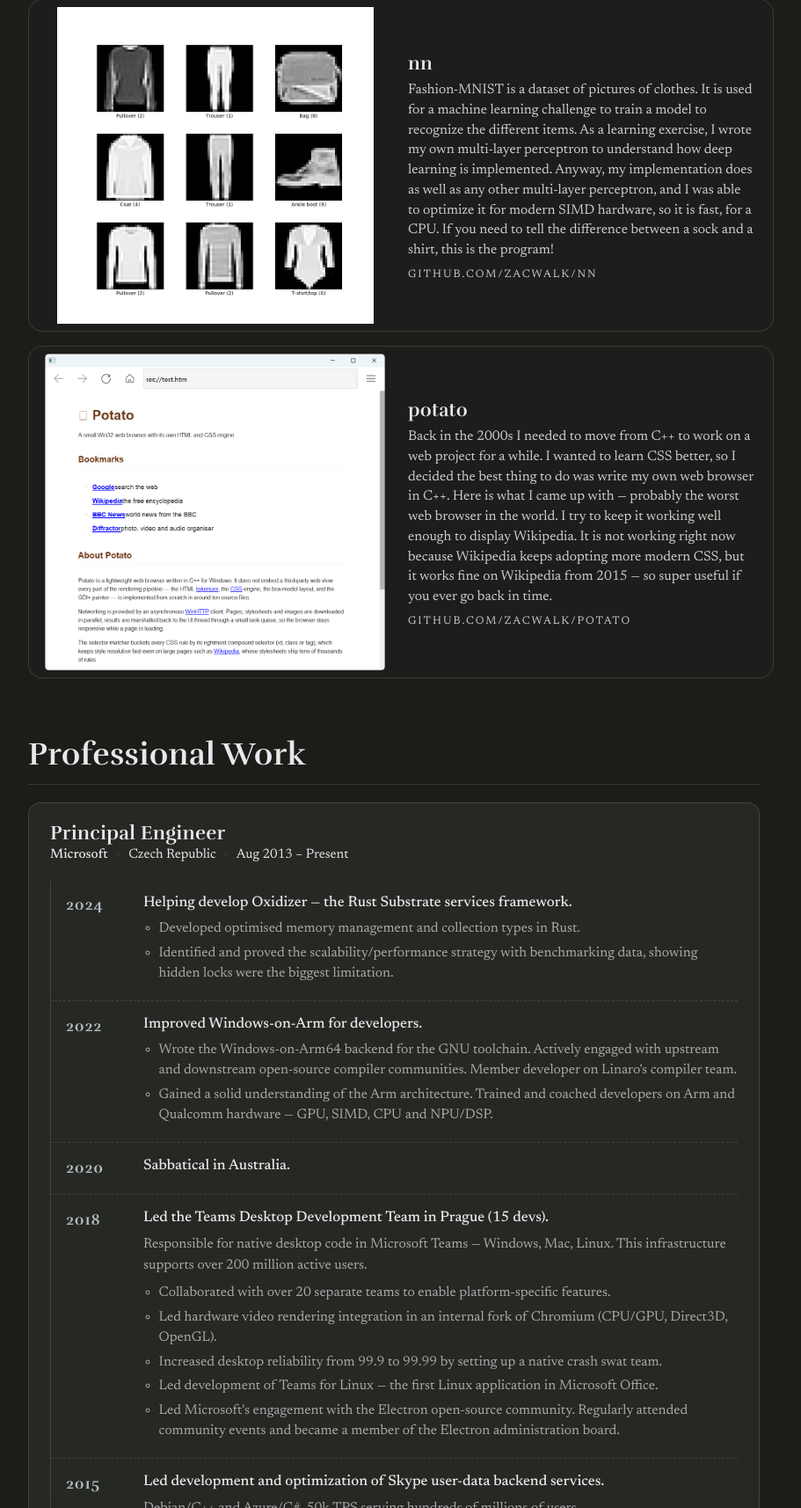
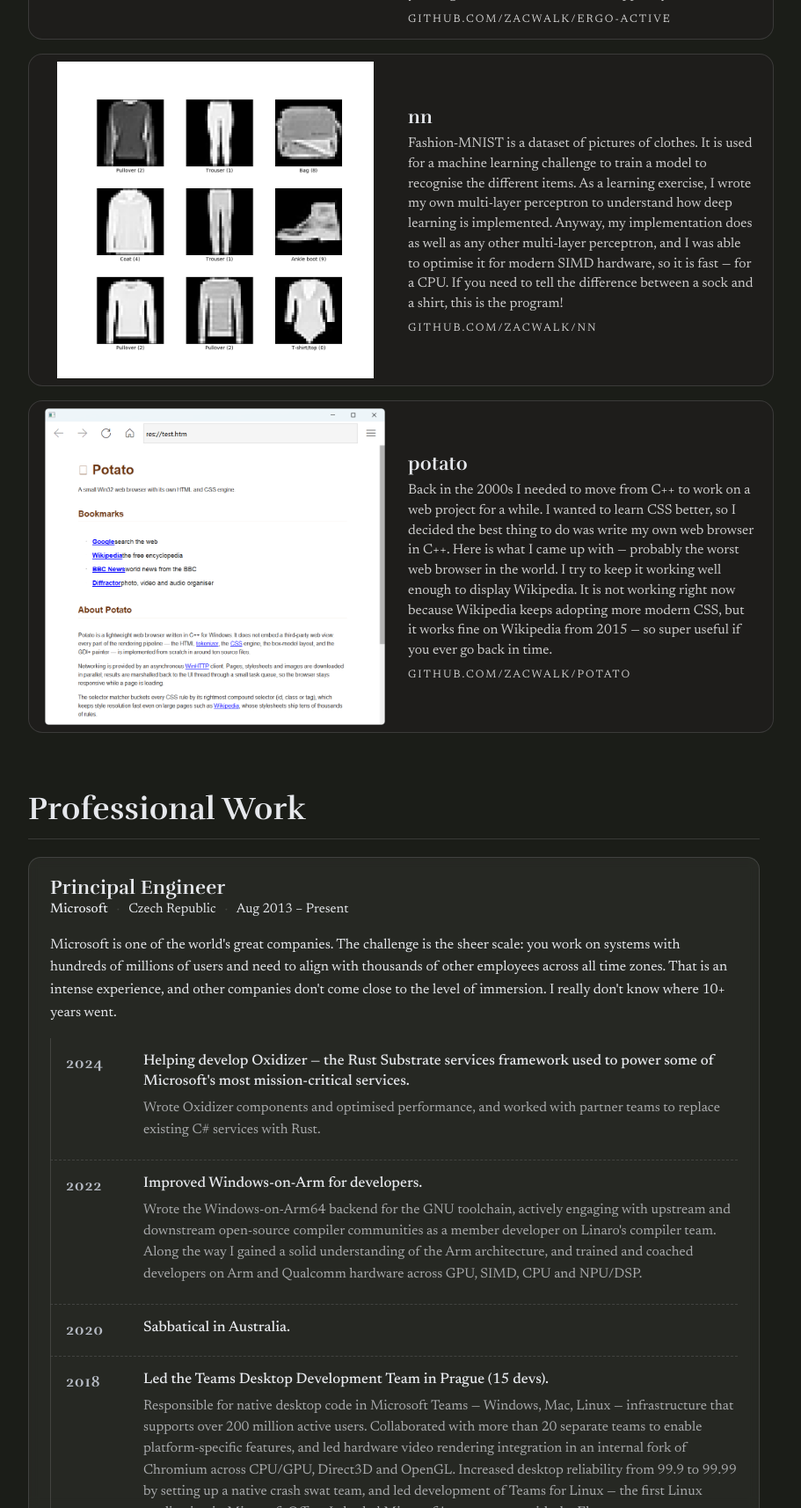
Before and after one commit to ZacWalk/rethinkify, a Flask app: page / in a window 1280 px wide. Shown: the part 4786-6500 px from the top of the page at 88% size, without its empty margins (184-1095 px from the left). Run offline with Flask 3, Linux system fonts and the light colour scheme.

Commit message:
Added screenshot

```diff
--- a/web/app.yaml
+++ b/web/app.yaml
@@ -8,6 +8,8 @@
 handlers:
   - url: /static
     static_dir: static
+    secure: always
 
   - url: /.*
     script: auto
+    secure: always
--- a/web/templates/index.html
+++ b/web/templates/index.html
@@ -95,7 +95,7 @@
               </div>
               <div class="site-card-body">
                 <h3 class="site-card-title">Diffractor</h3>
-                <p class="site-card-desc">Lightweight photo and video management for Windows.</p>
+                <p class="site-card-desc">The fastest photo and video organizer on Windows.</p>
                 <span class="site-card-cta">diffractor.com</span>
               </div>
             </a>
@@ -122,7 +122,7 @@
               </div>
               <div class="site-card-body">
                 <h3 class="site-card-title">Alpha Galactica</h3>
-                <p class="site-card-desc">Independent equity research with a quantitative tilt — semis, infra, software,
+                <p class="site-card-desc">Independent technology stock research — semis, software,
                   AI.</p>
                 <span class="site-card-cta">alphagalactica.com</span>
               </div>
@@ -173,11 +173,14 @@
               </div>
               <div class="site-card-body">
                 <h3 class="site-card-title">nnc</h3>
-                <p class="site-card-desc">For a while I was a compiler engineer — back when Microsoft paid me to write the
-                  Windows-on-ARM backend for GCC. That was a lot of fun, and I always had this idea that if you could
-                  just compile an LLM for CPU, then Jensen Huang would be out of business. So this is my attempt. It can
-                  compile and run Gemma 3 at about 200 ms per token on my PC with AVX2. Jensen Huang is safe for the
-                  moment, at least until the CPU vendors get their act together and add a SIMD instruction set for FP8.</p>
+                <p class="site-card-desc">For a while I was a compiler engineer — and I always had this idea that
+                  if you could just compile an LLM for CPU, then Jensen Huang would be out of business. NNC is my LLM
+                  compiler and JIT. It can compile and run Gemma 3 at about 200 ms per token on my PC with AVX2. Jensen
+                  Huang is safe for the moment, but I am looking forward to FP8 landing in SIMD on the CPU. Inference
+                  is mostly memory-bandwidth bound at this point, so FP8 would let the model run a lot more
+                  efficiently. Intel has already committed to FP8 vector instructions in AVX10.2, and hopefully AMD
+                  follows with FP8 SIMD in Zen 6 or Zen 7 for Ryzen and EPYC. Once that lands, a CPU-only LLM stack
+                  starts to look a lot more interesting.</p>
                 <span class="site-card-cta">github.com/ZacWalk/nnc</span>
               </div>
             </a>
@@ -346,11 +349,11 @@
               <div class="site-card-body">
                 <h3 class="site-card-title">nn</h3>
                 <p class="site-card-desc">Fashion-MNIST is a dataset of pictures of clothes. It is used for a machine
-                  learning challenge to train a model to recognize the different items. As a learning exercise, I wrote
+                  learning challenge to train a model to recognise the different items. As a learning exercise, I wrote
                   my own multi-layer perceptron to understand how deep learning is implemented. Anyway, my
-                  implementation does as well as any other multi-layer perceptron, and I was able to optimize it for
-                  modern SIMD hardware, so it is fast, for a CPU. If you need to tell the difference between a sock and
-                  a shirt, this is the program!</p>
+                  implementation does as well as any other multi-layer perceptron, and I was able to optimise it for
+                  modern SIMD hardware, so it is fast — for a CPU. If you need to tell the difference between a sock
+                  and a shirt, this is the program!</p>
                 <span class="site-card-cta">github.com/ZacWalk/nn</span>
               </div>
             </a>
@@ -393,16 +396,19 @@
               </p>
             </header>
 
+            <p>Microsoft is one of the world's great companies. The challenge is the sheer scale: you work on systems
+              with hundreds of millions of users and need to align with thousands of other employees across all time
+              zones. That is an intense experience, and other companies don't come close to the level of immersion. I
+              really don't know where 10+ years went.</p>
+
             <ol class="timeline">
               <li class="entry">
                 <div class="entry-year">2024</div>
                 <div class="entry-body">
-                  <h4>Helping develop Oxidizer — the Rust Substrate services framework.</h4>
-                  <ul>
-                    <li>Developed optimised memory management and collection types in Rust.</li>
-                    <li>Identified and proved the scalability/performance strategy with benchmarking data, showing
-                      hidden locks were the biggest limitation.</li>
-                  </ul>
+                  <h4>Helping develop Oxidizer — the Rust Substrate services framework used to power some of
+                    Microsoft's most mission-critical services.</h4>
+                  <p>Wrote Oxidizer components and optimised performance, and worked with partner teams to replace
+                    existing C# services with Rust.</p>
                 </div>
               </li>
 
@@ -410,12 +416,10 @@
                 <div class="entry-year">2022</div>
                 <div class="entry-body">
                   <h4>Improved Windows-on-Arm for developers.</h4>
-                  <ul>
-                    <li>Wrote the Windows-on-Arm64 backend for the GNU toolchain. Actively engaged with upstream and
-                      downstream open-source compiler communities. Member developer on Linaro's compiler team.</li>
-                    <li>Gained a solid understanding of the Arm architecture. Trained and coached developers on Arm and
-                      Qualcomm hardware — GPU, SIMD, CPU and NPU/DSP.</li>
-                  </ul>
+                  <p>Wrote the Windows-on-Arm64 backend for the GNU toolchain, actively engaging with upstream and
+                    downstream open-source compiler communities as a member developer on Linaro's compiler team. Along
+                    the way I gained a solid understanding of the Arm architecture, and trained and coached developers
+                    on Arm and Qualcomm hardware across GPU, SIMD, CPU and NPU/DSP.</p>
                 </div>
               </li>
 
@@ -430,25 +434,21 @@
                 <div class="entry-year">2018</div>
                 <div class="entry-body">
                   <h4>Led the Teams Desktop Development Team in Prague (15 devs).</h4>
-                  <p>Responsible for native desktop code in Microsoft Teams — Windows, Mac, Linux. This infrastructure
-                    supports over 200 million active users.</p>
-                  <ul>
-                    <li>Collaborated with over 20 separate teams to enable platform-specific features.</li>
-                    <li>Led hardware video rendering integration in an internal fork of Chromium (CPU/GPU, Direct3D,
-                      OpenGL).</li>
-                    <li>Increased desktop reliability from 99.9 to 99.99 by setting up a native crash swat team.</li>
-                    <li>Led development of Teams for Linux — the first Linux application in Microsoft Office.</li>
-                    <li>Led Microsoft's engagement with the Electron open-source community. Regularly attended community
-                      events and became a member of the Electron administration board.</li>
-                  </ul>
+                  <p>Responsible for native desktop code in Microsoft Teams — Windows, Mac, Linux — infrastructure that
+                    supports over 200 million active users. Collaborated with more than 20 separate teams to enable
+                    platform-specific features, and led hardware video rendering integration in an internal fork of
+                    Chromium across CPU/GPU, Direct3D and OpenGL. Increased desktop reliability from 99.9 to 99.99 by
+                    setting up a native crash swat team, and led development of Teams for Linux — the first Linux
+                    application in Microsoft Office. I also led Microsoft's engagement with the Electron open-source
+                    community, regularly attending community events and joining the Electron administration board.</p>
                 </div>
               </li>
 
               <li class="entry">
                 <div class="entry-year">2015</div>
                 <div class="entry-body">
-                  <h4>Led development and optimization of Skype user-data backend services.</h4>
-                  <p>Debian/C++ and Azure/C#. 50k TPS serving hundreds of millions of users.</p>
+                  <h4>Led development and optimisation of Skype user-data backend services.</h4>
+                  <p>Debian/C++ and Azure/C#, running at 50k TPS and serving hundreds of millions of users.</p>
                 </div>
               </li>
 
@@ -478,6 +478,8 @@
             <p>Coached clients to be more productive using agile methods, providing training in TDD, refactoring, CI and
               test automation. Mostly C++ and C# projects. Demonstrated improved cycle times and quality metrics, and
               leveraged a strong technical background to bridge the management and developer worlds.</p>
+            <p>Back in those days, Thoughtworks was a real leader in the industry. I met some amazing people and
+              learnt more than at any other point in my career.</p>
           </article>
 
           <article class="job">
@@ -494,6 +496,10 @@
             <p>Led C++ desktop development of graphical process-modelling software through multiple full lifecycle
               releases. Introduced agile methods to the company, improving quality with 60% fewer QA and user-reported
               bugs. Wrote a 2D rendering framework optimised for available hardware.</p>
+            <p>Casewise was the most fun company I ever worked at, largely because of George Keeling, the founder. He
+              was my boss for most of the time — completely high-energy crazy in a good way. It was a small company,
+              and my colleagues and I did some amazing work; maybe the most enjoyable and productive period of my
+              career.</p>
           </article>
         </section>
         <section class="cv-section" aria-labelledby="education-heading">
@@ -504,7 +510,8 @@
             <header class="job-head">
               <h3 class="job-role">Bachelor of Computer Science</h3>
               <p class="job-meta">
-                <span class="job-org"><a href="https://www.qut.edu.au/" target="_blank" rel="noopener">Queensland University of Technology (QUT)</a></span>
+                <span class="job-org"><a href="https://www.qut.edu.au/" target="_blank" rel="noopener">Queensland
+                    University of Technology (QUT)</a></span>
                 <span class="job-sep">·</span>
                 <span class="job-loc">Brisbane, Australia</span>
                 <span class="job-sep">·</span>
@@ -512,10 +519,10 @@
               </p>
             </header>
             <p>Graduated as part of one of QUT's pioneering cohorts shortly after it gained university status. Built a
-              solid foundation in computer science back when the Intel 486 was the absolute pinnacle of new
-              technology, meaning my ability to adapt and learn new frameworks has literally been tested across three
-              decades of continuous tech evolution.</p>
-            <p>It is an extremely beautiful campus in the center of Brisbane, if you ever get the chance to visit.</p>
+              solid foundation in computer science back when the Intel 486 was the absolute pinnacle of new technology,
+              which means my ability to adapt and learn new frameworks has been tested across three decades of
+              continuous change.</p>
+            <p>It is an extremely beautiful campus in the centre of Brisbane, if you ever get the chance to visit.</p>
             <figure class="job-figure">
               <img src="/static/images/qut.jpg" alt="QUT campus, Brisbane" loading="lazy" />
             </figure>
```
Also changed, not shown: README.md, screenshot.png (added), 2 other files.
